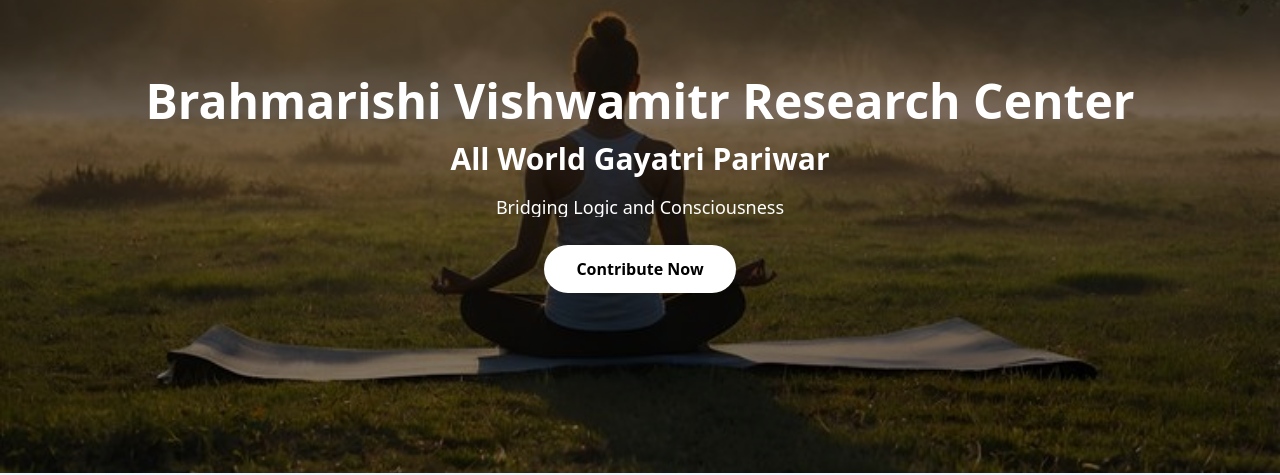
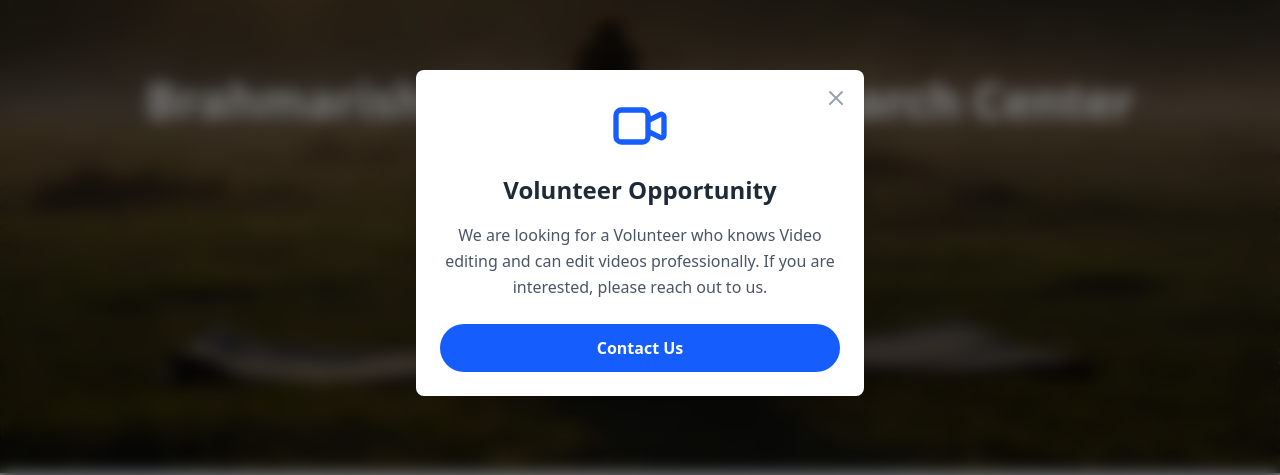
Before and after one commit to bvss-awgp/bvss-web, a React (Vite) app: page / in a window 1280 px wide. Shown: the part 167-642 px from the top of the page. Built offline with nearby package versions, Linux system fonts and the light colour scheme; no server answers.

Commit message:
Popup for Homepage

```diff
--- a/src/pages/Home.jsx
+++ b/src/pages/Home.jsx
@@ -1,8 +1,106 @@
-import React from "react";
+import React, { useState, useEffect } from "react";
+import { useNavigate } from "react-router-dom";
 import Body from "../components/Body";
 
 const Home = () => {
-  return <Body />;
+  const navigate = useNavigate();
+  const [showPopup, setShowPopup] = useState(false);
+
+  useEffect(() => {
+    // Show popup after the GayatriMantra loader finishes (2 seconds)
+    const timer = setTimeout(() => {
+      setShowPopup(true);
+    }, 2000);
+
+    return () => clearTimeout(timer);
+  }, []);
+
+  const handleContactClick = () => {
+    setShowPopup(false);
+    navigate("/contact");
+  };
+
+  const handleClose = () => {
+    setShowPopup(false);
+  };
+
+  return (
+    <>
+      <Body />
+      {showPopup && (
+        <div className="fixed inset-0 z-50 flex items-center justify-center bg-black/50 backdrop-blur-sm">
+          <div className="bg-white rounded-lg shadow-2xl max-w-md w-full mx-4 p-6 relative animate-fade-in">
+            {/* Close button */}
+            <button
+              onClick={handleClose}
+              className="absolute top-4 right-4 text-gray-400 hover:text-gray-600 transition-colors"
+              aria-label="Close"
+            >
+              <svg
+                className="w-6 h-6"
+                fill="none"
+                stroke="currentColor"
+                viewBox="0 0 24 24"
+              >
+                <path
+                  strokeLinecap="round"
+                  strokeLinejoin="round"
+                  strokeWidth={2}
+                  d="M6 18L18 6M6 6l12 12"
+                />
+              </svg>
+            </button>
+
+            {/* Content */}
+            <div className="text-center">
+              <div className="mb-4">
+                <svg
+                  className="w-16 h-16 mx-auto text-blue-600"
+                  fill="none"
+                  stroke="currentColor"
+                  viewBox="0 0 24 24"
+                >
+                  <path
+                    strokeLinecap="round"
+                    strokeLinejoin="round"
+                    strokeWidth={2}
+                    d="M15 10l4.553-2.276A1 1 0 0121 8.618v6.764a1 1 0 01-1.447.894L15 14M5 18h8a2 2 0 002-2V8a2 2 0 00-2-2H5a2 2 0 00-2 2v8a2 2 0 002 2z"
+                  />
+                </svg>
+              </div>
+              <h2 className="text-2xl font-bold text-gray-800 mb-4">
+                Volunteer Opportunity
+              </h2>
+              <p className="text-gray-600 mb-6 leading-relaxed">
+                We are looking for a Volunteer who knows Video editing and can edit videos professionally. If you are interested, please reach out to us.
+              </p>
+              <button
+                onClick={handleContactClick}
+                className="w-full bg-blue-600 text-white px-6 py-3 rounded-full font-semibold hover:bg-blue-700 transition transform hover:scale-105"
+              >
+                Contact Us
+              </button>
+            </div>
+          </div>
+        </div>
+      )}
+      <style>{`
+        @keyframes fade-in {
+          from {
+            opacity: 0;
+            transform: scale(0.95);
+          }
+          to {
+            opacity: 1;
+            transform: scale(1);
+          }
+        }
+        .animate-fade-in {
+          animation: fade-in 0.3s ease-out;
+        }
+      `}</style>
+    </>
+  );
 };
 
 export default Home;
```
